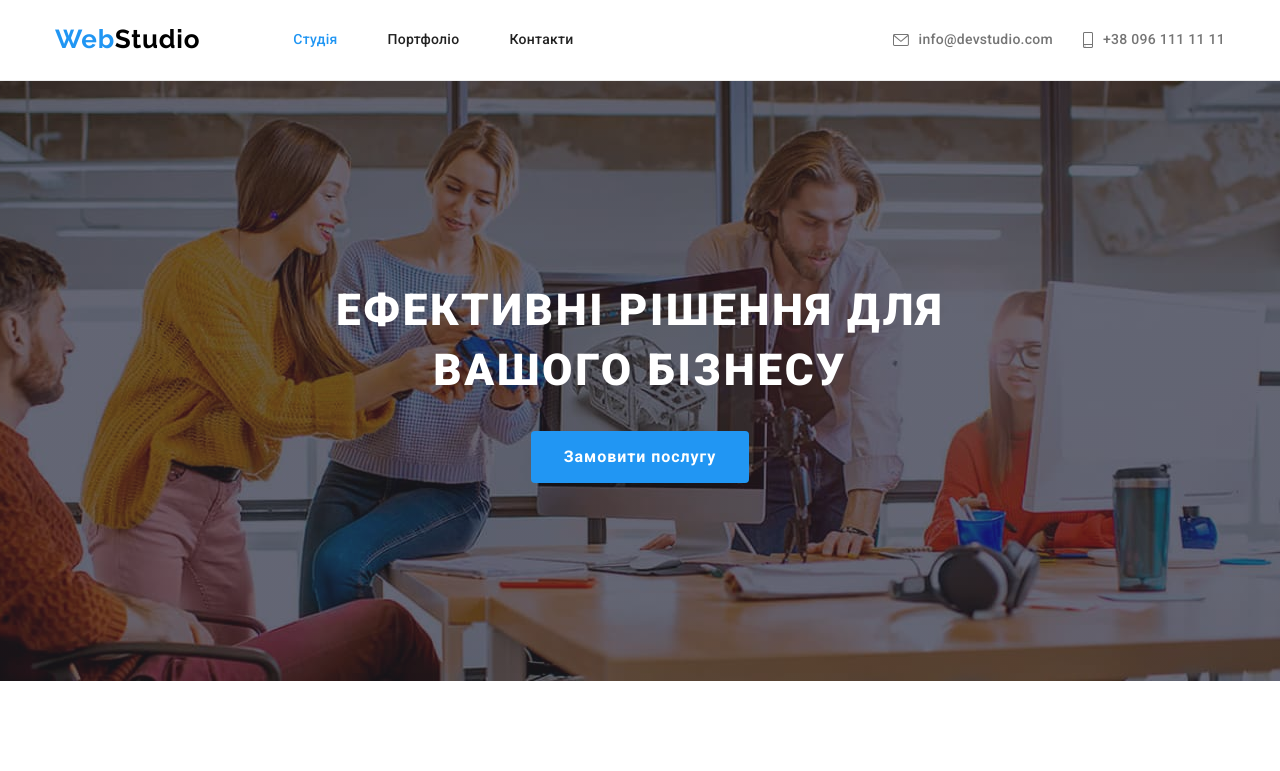
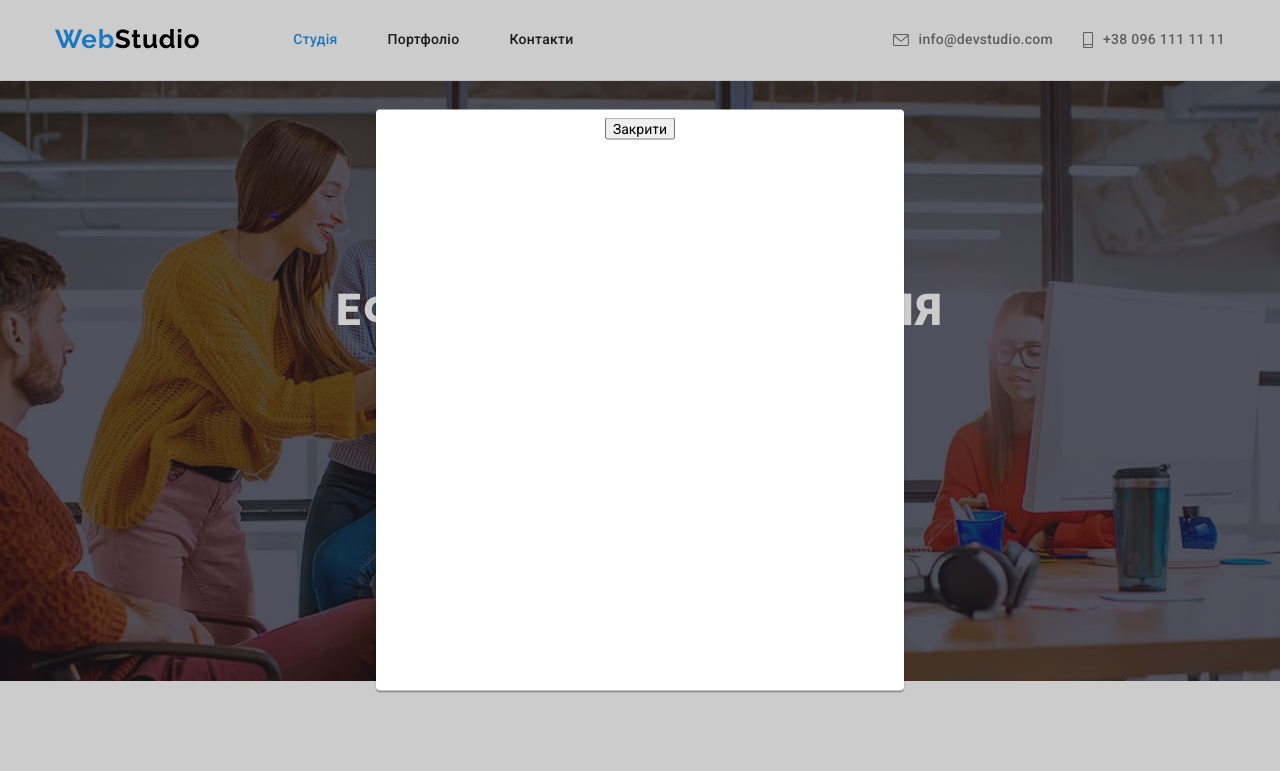
Before and after one commit to myhappyday/goit-markup-hw-05, a plain HTML site: page index.html in a window 1280 px wide. Both pictures are taken after a click on the button "Замовити послугу". Shown: the top 771 px of the page. Drawn offline with nearby package versions, Linux system fonts and the light colour scheme.

Commit message:
Додає модальне вікно

```diff
--- a/index.html
+++ b/index.html
@@ -62,7 +62,14 @@
       <section class="hero">
         <div class="container">
           <h1 class="hero-title">Ефективні рішення для вашого бізнесу</h1>
-          <button class="hero-btn" type="button">Замовити послугу</button>
+          <button class="hero-btn" type="button" data-modal-open>
+            Замовити послугу
+          </button>
+          <div class="hero-backdrop is-hidden" data-modal>
+            <div class="hero-modal">
+              <button data-modal-close>Закрити</button>
+            </div>
+          </div>
         </div>
       </section>
 
@@ -437,5 +444,6 @@
         </div>
       </div>
     </footer>
+    <script src="./js/modal.js"></script>
   </body>
 </html>
--- /dev/null
+++ b/js/modal.js
@@ -0,0 +1,14 @@
+(() => {
+  const refs = {
+    openModalBtn: document.querySelector('[data-modal-open]'),
+    closeModalBtn: document.querySelector('[data-modal-close]'),
+    modal: document.querySelector('[data-modal]'),
+  };
+
+  refs.openModalBtn.addEventListener('click', toggleModal);
+  refs.closeModalBtn.addEventListener('click', toggleModal);
+
+  function toggleModal() {
+    refs.modal.classList.toggle('is-hidden');
+  }
+})();
--- a/styles/styles.css
+++ b/styles/styles.css
@@ -13,6 +13,7 @@
   --primary-border-color: #eeeeee;
   --second-border-color: #ececec;
   --social-media-color: #afb1b8;
+  --backdrop-bg-color: rgba(0, 0, 0, 0.2);
 }
 
 html {
@@ -213,6 +214,34 @@ img {
   color: var(--primary-white-logo-color);
   background-color: var(--accent-color);
   cursor: pointer;
+}
+
+.hero-backdrop {
+  position: fixed;
+  top: 0;
+  left: 0;
+  width: 100%;
+  height: 100%;
+  background-color: var(--backdrop-bg-color);
+}
+
+.hero-backdrop.is-hidden {
+  opacity: 0;
+  pointer-events: none;
+}
+
+.hero-modal {
+  position: absolute;
+  top: 50%;
+  left: 50%;
+  transform: translate(-50%, -50%);
+  min-width: 528px;
+  min-height: 581px;
+  padding: 8px;
+  background-color: var(--primary-bg-color);
+  box-shadow: 0px 1px 3px rgba(0, 0, 0, 0.12), 0px 1px 1px rgba(0, 0, 0, 0.14),
+    0px 2px 1px rgba(0, 0, 0, 0.2);
+  border-radius: 4px;
 }
 
 /* -------------------- Benefits styles --------------------*/
```
